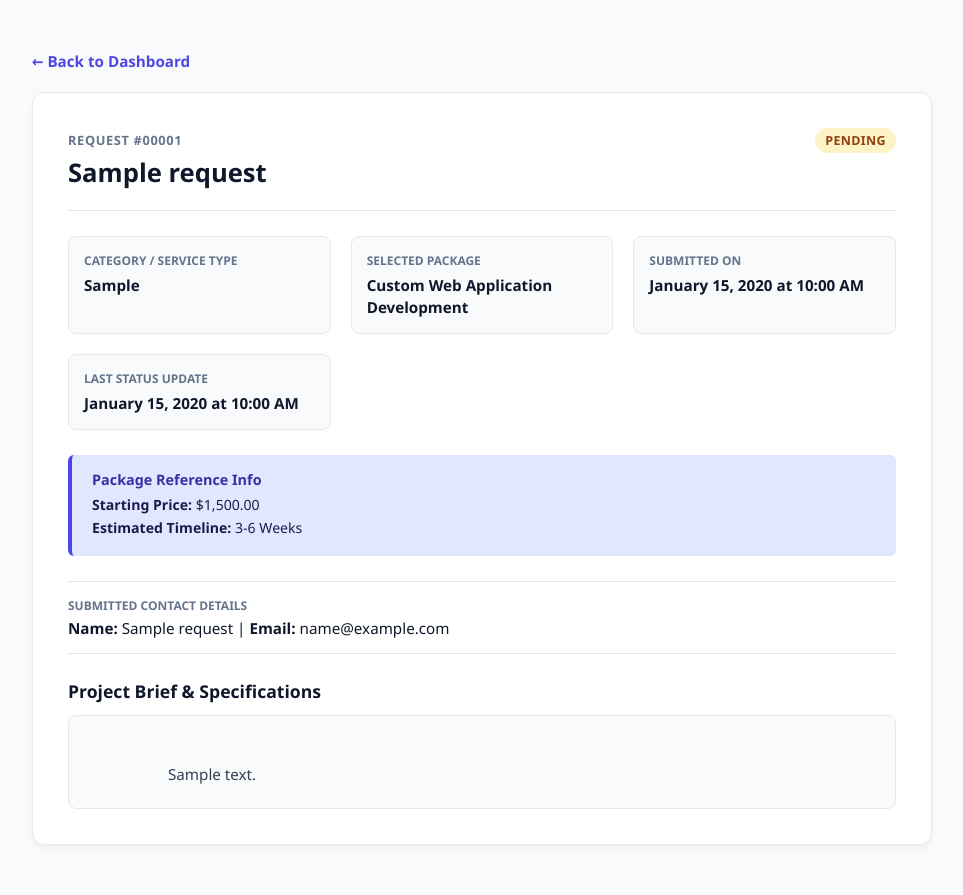
After one commit to Denis-alt254/NovaDesk, a PHP site: page /view-request.php?id=1 in a window 1280 px wide. The commit adds this page. Shown: the whole page, without its empty margins (158-1121 px from the left). Run offline with PHP 8.4, Linux system fonts and the light colour scheme; the visitor is signed in with stand-in values (Sample User, id 1); data comes from the database, SQL or seed files in the repository; tables that the repository leaves empty hold one stand-in row (values such as "Sample post").

Commit message:
Built a dedicated modal or page to view full details of a specific request, ensuring users can only access requests belonging to their authenticated session (IDOR protection).

```diff
--- /dev/null
+++ b/assets/css/view-request.css
@@ -0,0 +1,147 @@
+.details-container {
+    max-width: 900px;
+    margin: 0 auto;
+    padding: 20px 0;
+}
+
+.details-nav {
+    margin-bottom: 20px;
+}
+
+.btn-back {
+    color: var(--primary);
+    text-decoration: none;
+    font-weight: 600;
+    font-size: 0.95rem;
+}
+
+.btn-back:hover {
+    text-decoration: underline;
+}
+
+.details-card {
+    background: var(--card-bg);
+    border: 1px solid var(--border-color);
+    border-radius: 12px;
+    padding: 35px;
+    box-shadow: 0 4px 6px -1px rgba(0, 0, 0, 0.05);
+}
+
+.details-header {
+    display: flex;
+    justify-content: space-between;
+    align-items: flex-start;
+    border-bottom: 1px solid var(--border-color);
+    padding-bottom: 20px;
+    margin-bottom: 25px;
+}
+
+.ref-badge {
+    display: inline-block;
+    font-size: 0.8rem;
+    font-weight: 700;
+    color: var(--text-muted);
+    text-transform: uppercase;
+    letter-spacing: 0.05em;
+    margin-bottom: 6px;
+}
+
+.details-header h2 {
+    font-size: 1.6rem;
+    color: var(--text-dark);
+}
+
+.details-grid {
+    display: grid;
+    grid-template-columns: repeat(auto-fit, minmax(200px, 1fr));
+    gap: 20px;
+    margin-bottom: 25px;
+}
+
+.grid-item {
+    background: #f8fafc;
+    padding: 15px;
+    border-radius: 8px;
+    border: 1px solid var(--border-color);
+}
+
+.grid-item label {
+    display: block;
+    font-size: 0.75rem;
+    font-weight: 700;
+    text-transform: uppercase;
+    color: var(--text-muted);
+    margin-bottom: 5px;
+}
+
+.grid-item span {
+    font-size: 0.95rem;
+    font-weight: 600;
+    color: var(--text-dark);
+}
+
+.package-summary-box {
+    background: #e0e7ff;
+    border-left: 4px solid var(--primary);
+    padding: 15px 20px;
+    border-radius: 6px;
+    margin-bottom: 25px;
+}
+
+.package-summary-box h4 {
+    color: #3730a3;
+    font-size: 0.9rem;
+    margin-bottom: 6px;
+}
+
+.package-summary-box p {
+    color: #1e1b4b;
+    font-size: 0.88rem;
+    margin-bottom: 4px;
+}
+
+.client-snapshot {
+    margin-bottom: 25px;
+    padding: 15px 0;
+    border-top: 1px solid var(--border-color);
+    border-bottom: 1px solid var(--border-color);
+}
+
+.client-snapshot label {
+    font-size: 0.75rem;
+    font-weight: 700;
+    text-transform: uppercase;
+    color: var(--text-muted);
+    display: block;
+    margin-bottom: 4px;
+}
+
+.client-snapshot p {
+    font-size: 0.95rem;
+    color: var(--text-dark);
+}
+
+.message-box h3 {
+    font-size: 1.1rem;
+    margin-bottom: 12px;
+}
+
+.message-content {
+    background: #f8fafc;
+    padding: 20px;
+    border-radius: 8px;
+    border: 1px solid var(--border-color);
+    line-height: 1.7;
+    color: #334155;
+    font-size: 0.95rem;
+    white-space: pre-wrap;
+}
+
+.alert-error {
+    background: #fef2f2;
+    border: 1px solid #fecaca;
+    color: #ef4444;
+    padding: 20px;
+    border-radius: 8px;
+    text-align: center;
+}
--- /dev/null
+++ b/view-request.php
@@ -0,0 +1,169 @@
+<?php
+require_once __DIR__ . '/config/db.php';
+require_once __DIR__ . '/includes/security.php';
+
+if (session_status() === PHP_SESSION_NONE) {
+    session_start();
+}
+
+// 1. Authenticate User
+if (!isset($_SESSION['logged_in']) || $_SESSION['logged_in'] !== true) {
+    header('Location: auth/login.php');
+    exit();
+}
+
+$db = Database::getInstance();
+$userId = (int)$_SESSION['user_id'];
+$requestId = (int)($_GET['id'] ?? 0);
+$request = null;
+$error = '';
+
+// Validate Request ID parameter
+if ($requestId <= 0) {
+    $error = "Invalid request reference.";
+} else {
+    try {
+        /* ------------------------------------------------------------------
+         * IDOR PROTECTION:
+         * We bind BOTH `cr.id = :request_id` AND `cr.user_id = :user_id`.
+         * If the user attempts to view another client's request ID in the URL,
+         * the database query returns NULL, completely blocking unauthorized access.
+         * ------------------------------------------------------------------ */
+        $stmt = $db->runQuery(
+            "SELECT
+                cr.id,
+                cr.client_name,
+                cr.client_email,
+                cr.subject,
+                cr.service_type,
+                cr.message,
+                cr.status,
+                cr.submitted_at,
+                cr.updated_at,
+                sp.title AS package_title,
+                sp.starting_price,
+                sp.estimated_timeline
+             FROM consultation_requests cr
+             LEFT JOIN service_packages sp ON cr.package_id = sp.id
+             WHERE cr.id = :request_id AND cr.user_id = :user_id
+             LIMIT 1",
+            [
+                'request_id' => $requestId,
+                'user_id'    => $userId
+            ]
+        );
+
+        $request = $stmt->fetch(PDO::FETCH_ASSOC);
+
+        if (!$request) {
+            // Generic error message to prevent resource enumeration
+            $error = "The requested consultation brief was not found or you do not have permission to view it.";
+        }
+    } catch (PDOException $e) {
+        error_log($e->getMessage());
+        $error = "A system error occurred while loading the request details.";
+    }
+}
+
+// Helper to determine status badge classes
+function getStatusBadgeClass(string $status): string {
+    switch ($status) {
+        case 'In Review':  return 'badge-in-review';
+        case 'Quoted':     return 'badge-quoted';
+        case 'Completed':  return 'badge-completed';
+        case 'Cancelled':  return 'badge-cancelled';
+        case 'Pending':
+        default:           return 'badge-pending';
+    }
+}
+?>
+<!DOCTYPE html>
+<html lang="en">
+<head>
+    <meta charset="UTF-8">
+    <meta name="viewport" content="width=device-width, initial-scale=1.0">
+    <title>Request Details #<?= e(str_pad($requestId, 5, '0', STR_PAD_LEFT)) ?> - NovaDesk</title>
+    <link rel="stylesheet" href="assets/css/dashboard.css">
+    <link rel="stylesheet" href="assets/css/view-request.css">
+</head>
+<body>
+
+<div class="details-container">
+
+    <div class="details-nav">
+        <a href="dashboard.php" class="btn-back">← Back to Dashboard</a>
+    </div>
+
+    <?php if (!empty($error)): ?>
+        <div class="alert-error">
+            <p><strong>Access Denied:</strong> <?= e($error) ?></p>
+        </div>
+    <?php elseif ($request): ?>
+
+        <div class="details-card">
+            <!-- Header Section -->
+            <div class="details-header">
+                <div>
+                    <span class="ref-badge">Request #<?= e(str_pad($request['id'], 5, '0', STR_PAD_LEFT)) ?></span>
+                    <h2><?= e($request['subject']) ?></h2>
+                </div>
+                <div>
+                    <span class="badge <?= e(getStatusBadgeClass($request['status'])) ?>">
+                        <?= e($request['status']) ?>
+                    </span>
+                </div>
+            </div>
+
+            <!-- Meta Information Grid -->
+            <div class="details-grid">
+                <div class="grid-item">
+                    <label>Category / Service Type</label>
+                    <span><?= e($request['service_type']) ?></span>
+                </div>
+
+                <div class="grid-item">
+                    <label>Selected Package</label>
+                    <span><?= e($request['package_title'] ?? 'Custom Request (No Package)') ?></span>
+                </div>
+
+                <div class="grid-item">
+                    <label>Submitted On</label>
+                    <span><?= e(date('F j, Y \a\t g:i A', strtotime($request['submitted_at']))) ?></span>
+                </div>
+
+                <div class="grid-item">
+                    <label>Last Status Update</label>
+                    <span><?= e(date('F j, Y \a\t g:i A', strtotime($request['updated_at']))) ?></span>
+                </div>
+            </div>
+
+            <?php if (!empty($request['package_title'])): ?>
+                <!-- Package Details Summary (if tied to a package) -->
+                <div class="package-summary-box">
+                    <h4>Package Reference Info</h4>
+                    <p><strong>Starting Price:</strong> $<?= e(number_format($request['starting_price'], 2)) ?></p>
+                    <p><strong>Estimated Timeline:</strong> <?= e($request['estimated_timeline']) ?></p>
+                </div>
+            <?php endif; ?>
+
+            <!-- Contact Snapshot -->
+            <div class="client-snapshot">
+                <label>Submitted Contact Details</label>
+                <p><strong>Name:</strong> <?= e($request['client_name']) ?> | <strong>Email:</strong> <?= e($request['client_email']) ?></p>
+            </div>
+
+            <!-- Project Brief / Message -->
+            <div class="message-box">
+                <h3>Project Brief & Specifications</h3>
+                <div class="message-content">
+                    <?= nl2br(e($request['message'])) ?>
+                </div>
+            </div>
+        </div>
+
+    <?php endif; ?>
+
+</div>
+
+</body>
+</html>
```
Also changed, not shown: dashboard.php (+47 -12 lines).
